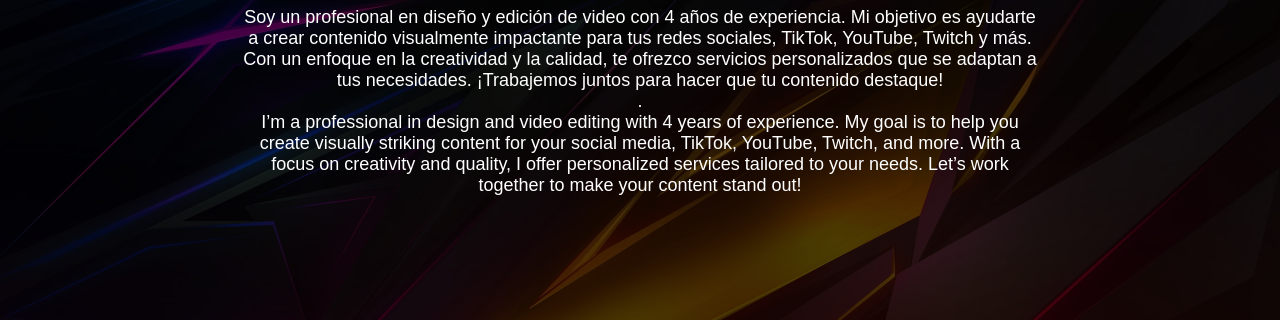
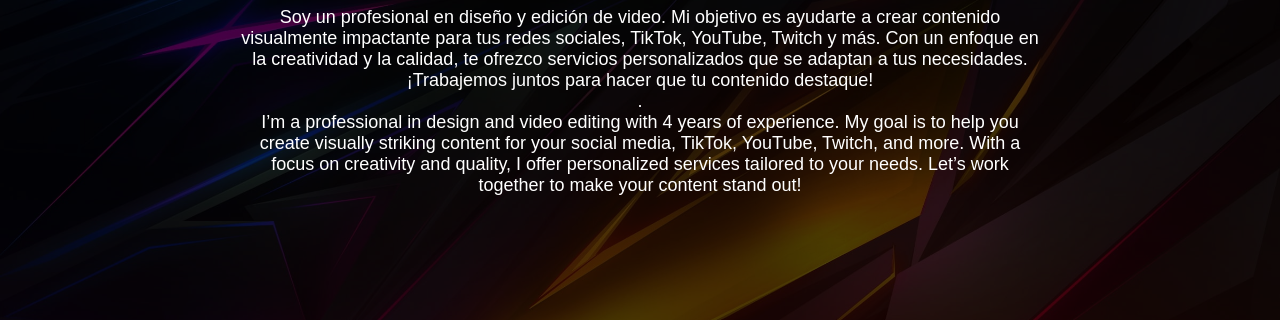
Before and after one commit to Unbreakable-Editor/Unbreakable_Editor, a plain HTML site: page index.html in a window 1280 px wide. Shown: the part 325-645 px from the top of the page. Drawn offline with Linux system fonts and the light colour scheme.

Commit message:
index.html

```diff
--- a/index.html
+++ b/index.html
@@ -223,7 +223,7 @@
 
     <section class="presentacion">
         <h2>Hola Soy Unbreakable Editor / Hi I'm Unbreakable Editor</h2>
-        <p>Soy un profesional en diseño y edición de video con 4 años de experiencia. Mi objetivo es ayudarte a crear contenido visualmente impactante para tus redes sociales, TikTok, YouTube, Twitch y más. Con un enfoque en la creatividad y la calidad, te ofrezco servicios personalizados que se adaptan a tus necesidades. ¡Trabajemos juntos para hacer que tu contenido destaque!</p>
+        <p>Soy un profesional en diseño y edición de video. Mi objetivo es ayudarte a crear contenido visualmente impactante para tus redes sociales, TikTok, YouTube, Twitch y más. Con un enfoque en la creatividad y la calidad, te ofrezco servicios personalizados que se adaptan a tus necesidades. ¡Trabajemos juntos para hacer que tu contenido destaque!</p>
         <p>.</p>
         <p>I’m a professional in design and video editing with 4 years of experience. My goal is to help you create visually striking content for your social media, TikTok, YouTube, Twitch, and more. With a focus on creativity and quality, I offer personalized services tailored to your needs. Let’s work together to make your content stand out!</p>
     </section>
```
